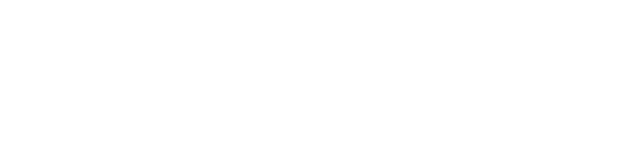
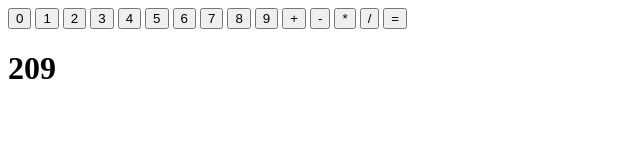
Before and after one commit to ahmkhn/js-calculator, a plain HTML site: page index.html in a window 1280 px wide. Shown: the whole page, without its empty margins (0-640 px from the left). Drawn offline with Linux system fonts and the light colour scheme.

Commit message:
buttons complete + we can store display value in JS.

```diff
--- a/index.html
+++ b/index.html
@@ -4,10 +4,30 @@
     <meta charset="UTF-8">
     <meta name="viewport" content="width=device-width, initial-scale=1.0">
     <link rel="stylesheet" href="styles.css">
-    <script src="index.js"></script>
+    <script src="index.js" defer></script>
     <title>Calculator by Ahmed</title>
 </head>
 <body>
+    <div class="buttonWrapper">
+        <button>0</button>
+        <button>1</button>
+        <button>2</button>
+        <button>3</button>
+        <button>4</button>
+        <button>5</button>
+        <button>6</button>
+        <button>7</button>
+        <button>8</button>
+        <button>9</button>
+        <button>+</button>
+        <button>-</button>
+        <button>*</button>
+        <button>/</button>
+        <button>=</button>
+    </div>
+    <div class="displayWrapper">
+        <h1 id="displayValue">209</h1>
+    </div>
 
 </body>
 </html>
--- a/index.js
+++ b/index.js
@@ -34,3 +34,6 @@ function operate(operator,num1,num2)
     }
 }
 // operator function complete.
+
+
+const x = document.getElementById("displayValue").innerText; // stores display value.
```
